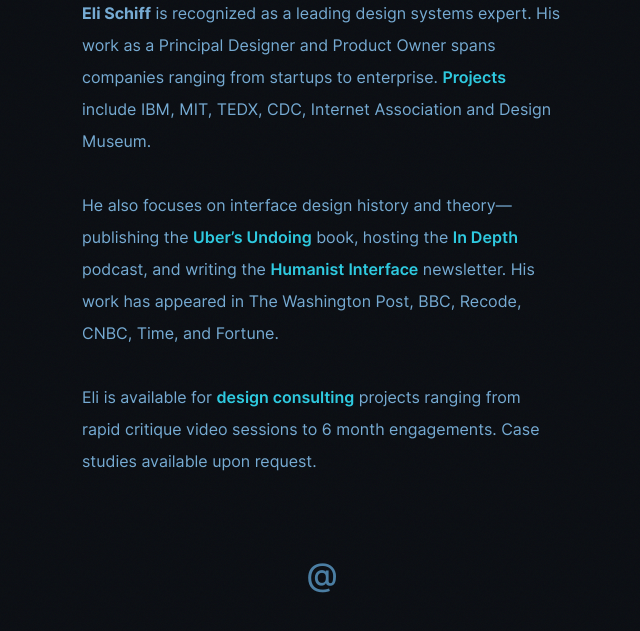
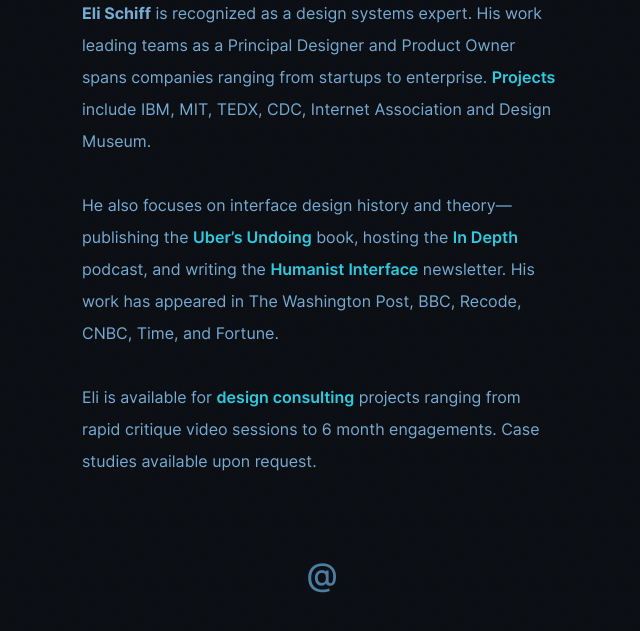
Before and after one commit to elischiff/go, a plain HTML site: page index.html in a window 1280 px wide. Shown: the part 257-888 px from the top of the page, without its empty margins (318-958 px from the left). Drawn offline with nearby package versions, Linux system fonts and the light colour scheme.

Commit message:
Update index.html

```diff
--- a/index.html
+++ b/index.html
@@ -27,7 +27,7 @@
 </head>
 <body class="body">
   <div class="main"><img src="images/logo2x.png" width="209" alt="" class="image">
-    <p class="paragraph"><span class="text-span">Eli Schiff</span> is recognized as a leading design systems expert. His work as a Principal Designer and Product Owner spans companies ranging from startups to enterprise. <a href="https://dribbble.com/elischiff">Projects</a> include IBM, MIT, TEDX, CDC, Internet Association and Design Museum.<br>‍<br>He also focuses on interface design history and theory—publishing the <a href="https://gumroad.com/l/uberbook">Uber’s Undoing</a> book, hosting the <a href="https://anchor.fm/elischiff">In Depth</a> podcast, and writing the <a href="https://app.mailerlite.com/webforms/landing/b8k0g4">Humanist Interface</a> newsletter. His work has appeared in The Washington Post, BBC, Recode, CNBC, Time, and Fortune.<br>‍<br>Eli is available for <a href="https://docs.google.com/forms/d/e/1FAIpQLSfFnzQkCswL9A7_xwAXMB7RrhkuQtPRQ3ge1lxKppNhWw0AWg/viewform">design consulting</a> projects ranging from rapid critique video sessions to 6 month engagements. Case studies available upon request.</p><a href="mailto:hi@elischiff.com" class="link-2">@</a></div>
+    <p class="paragraph"><span class="text-span">Eli Schiff</span> is recognized as a design systems expert. His work leading teams as a Principal Designer and Product Owner spans companies ranging from startups to enterprise. <a href="https://dribbble.com/elischiff">Projects</a> include IBM, MIT, TEDX, CDC, Internet Association and Design Museum.<br>‍<br>He also focuses on interface design history and theory—publishing the <a href="https://gumroad.com/l/uberbook">Uber’s Undoing</a> book, hosting the <a href="https://anchor.fm/elischiff">In Depth</a> podcast, and writing the <a href="https://app.mailerlite.com/webforms/landing/b8k0g4">Humanist Interface</a> newsletter. His work has appeared in The Washington Post, BBC, Recode, CNBC, Time, and Fortune.<br>‍<br>Eli is available for <a href="https://docs.google.com/forms/d/e/1FAIpQLSfFnzQkCswL9A7_xwAXMB7RrhkuQtPRQ3ge1lxKppNhWw0AWg/viewform">design consulting</a> projects ranging from rapid critique video sessions to 6 month engagements. Case studies available upon request.</p><a href="mailto:hi@elischiff.com" class="link-2">@</a></div>
   <script src="https://d1tdp7z6w94jbb.cloudfront.net/js/jquery-3.3.1.min.js" type="text/javascript" integrity="sha256-FgpCb/KJQlLNfOu91ta32o/NMZxltwRo8QtmkMRdAu8=" crossorigin="anonymous"></script>
   <script src="js/webflow.js" type="text/javascript"></script>
   <!-- [if lte IE 9]><script src="https://cdnjs.cloudflare.com/ajax/libs/placeholders/3.0.2/placeholders.min.js"></script><![endif] -->
```
